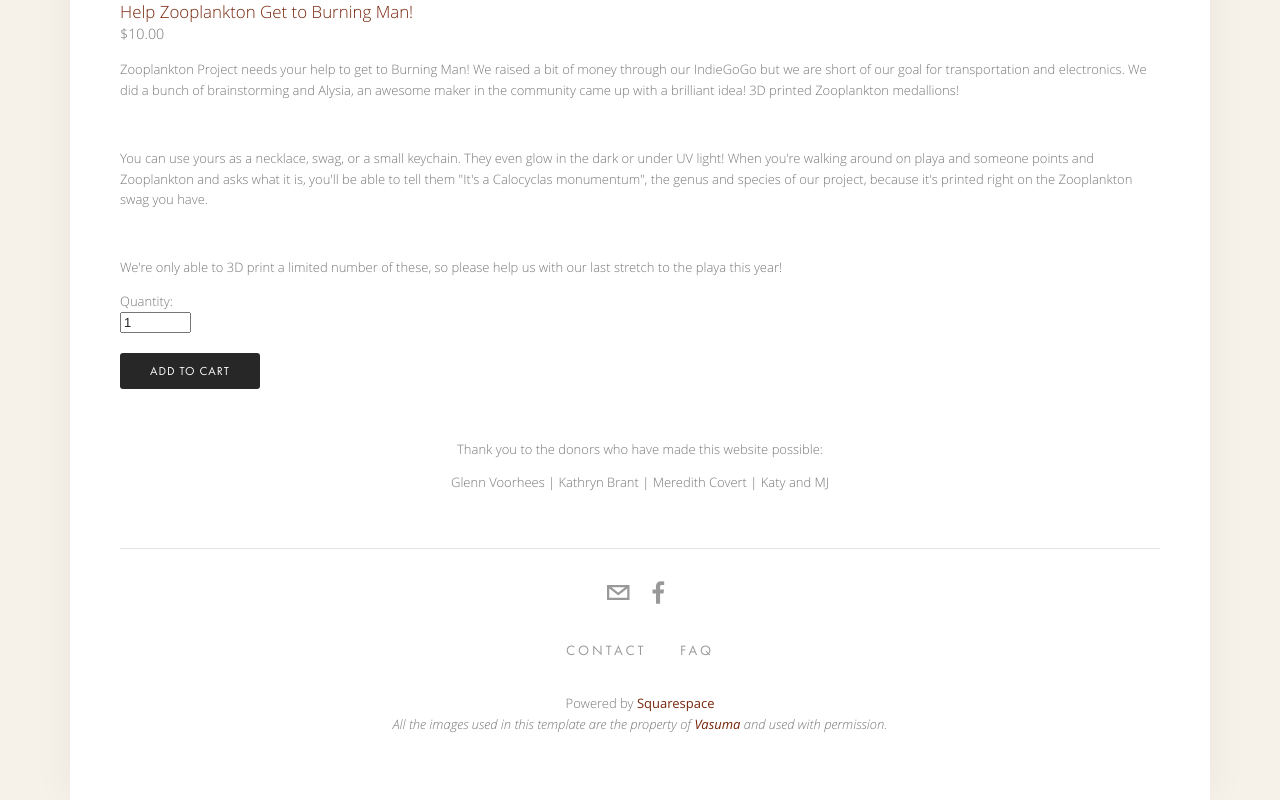
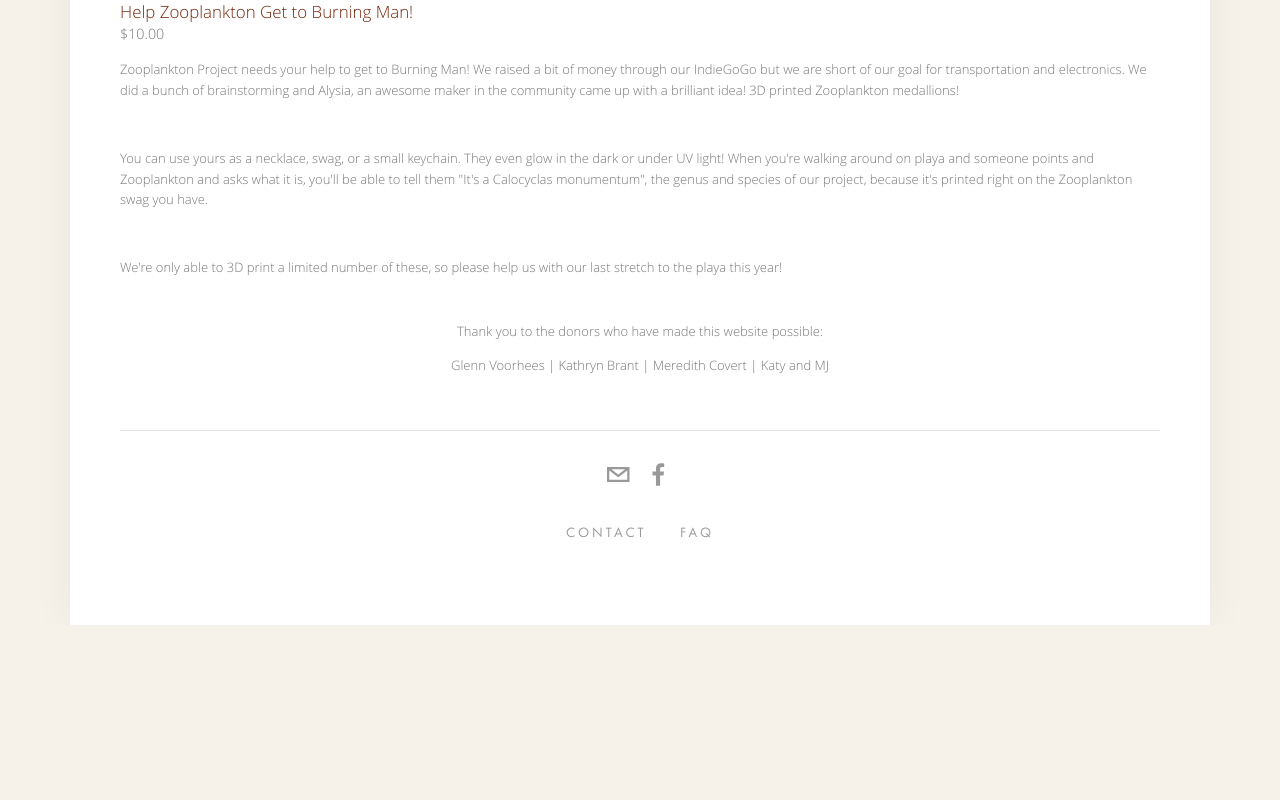
Before and after one commit to zooplanktonproject/website, a plain HTML site: page index.html in a window 1280 px wide. Shown: the part 4376-5176 px from the top of the page. After the commit the page ends 5001 px from the top, so only its background shows below. Drawn offline with Linux system fonts and the light colour scheme.

Commit message:
remove powered by, hide cart

```diff
--- a/index.html
+++ b/index.html
@@ -297,7 +297,7 @@ e}b.call(this);d&&a.setAttribute("alt",c)};this.bootstrap=function(){var a=docum
 
 
 
-        <div class="product-quantity-input" data-item-id="559aae91e4b03cf942e4f8ff">
+        <!--<div class="product-quantity-input" data-item-id="559aae91e4b03cf942e4f8ff">
   <div class="quantity-label">Quantity:</div>
   <input size="4" max="9999" min="1" value="1" type="number" step="1"></input>
 </div>
@@ -311,7 +311,7 @@ e}b.call(this);d&&a.setAttribute("alt",c)};this.bootstrap=function(){var a=docum
 <div class="sqs-add-to-cart-button-wrapper">
 <div class="sqs-add-to-cart-button sqs-suppress-edit-mode sqs-editable-button " data-collection-id="559aae83e4b02838d1357d1b" data-item-id="559aae91e4b03cf942e4f8ff" data-original-label="Add To Cart">
 <div class="sqs-add-to-cart-button-inner">Add To Cart</div></div></div>
-
+-->
 
 
 
@@ -360,7 +360,6 @@ e}b.call(this);d&&a.setAttribute("alt",c)};this.bootstrap=function(){var a=docum
 	</nav>
 </div>
 
-          <div class="sqs-layout sqs-grid-12 columns-12" data-layout-label="Footer Content" data-type="block-field" data-updated-on="1370371858191" id="footerBlock"><div class="row sqs-row"><div class="col sqs-col-12 span-12"><div class="sqs-block html-block sqs-block-html" data-block-type="2" id="block-79272daf121b65f9e8a6"><div class="sqs-block-content">Powered by <a href="http://www.squarespace.com" data-link-type="external">Squarespace</a><p><em>All the images used in this template are the property of <a href="http://www.vasuma.com/">Vasuma </a>and used with permission.</em></p></div></div></div></div></div>
 
         </footer>
 
```
Also changed, not shown: about/index.html (+0 -1 lines), contact/index.html (+0 -1 lines), faq/index.html (+0 -1 lines), new-products/index.html (+0 -1 lines), new-products/zooplankton-fundraiser-3d-printed-medallion.html (+0 -1 lines), updates/index.html (+0 -1 lines), 1 other file.
